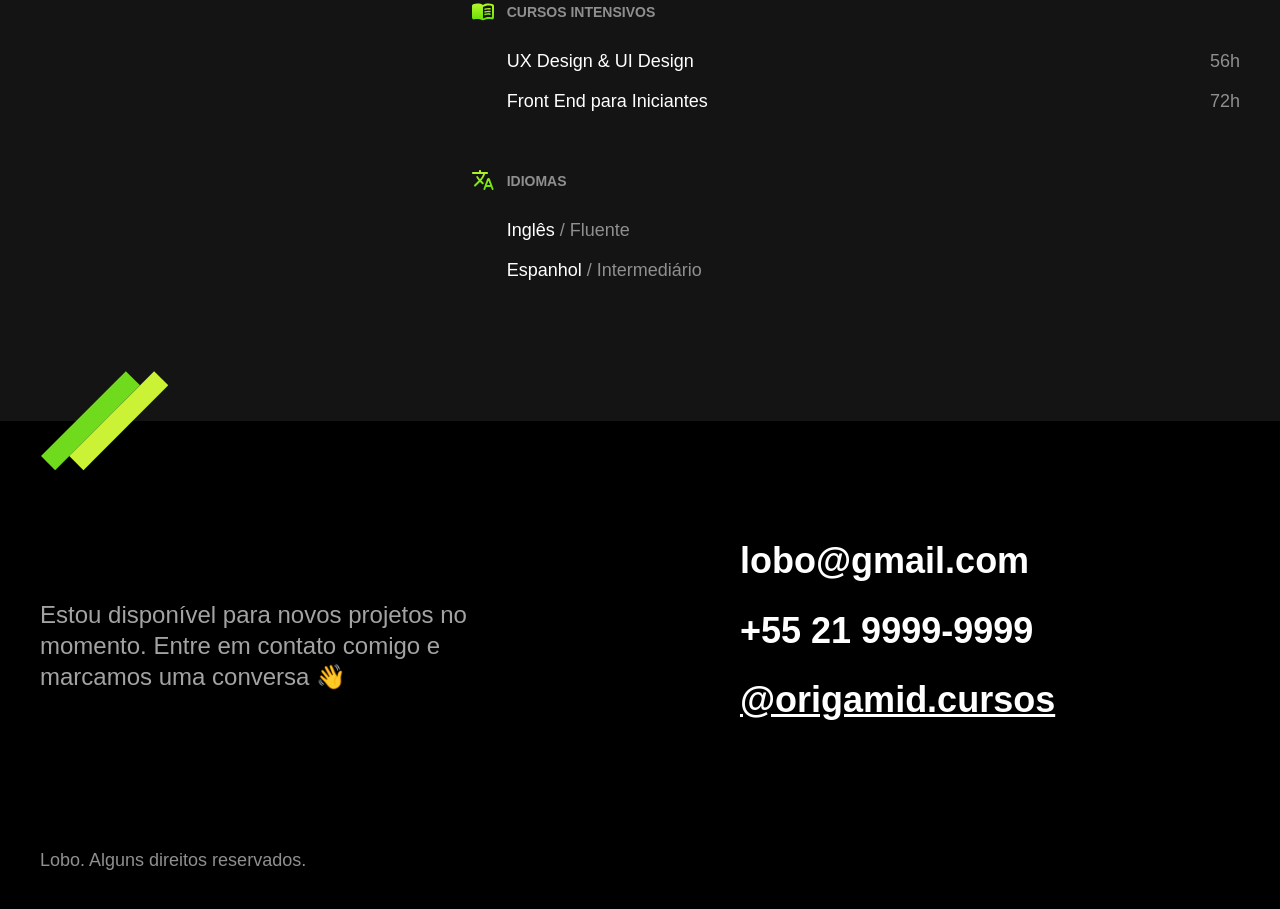
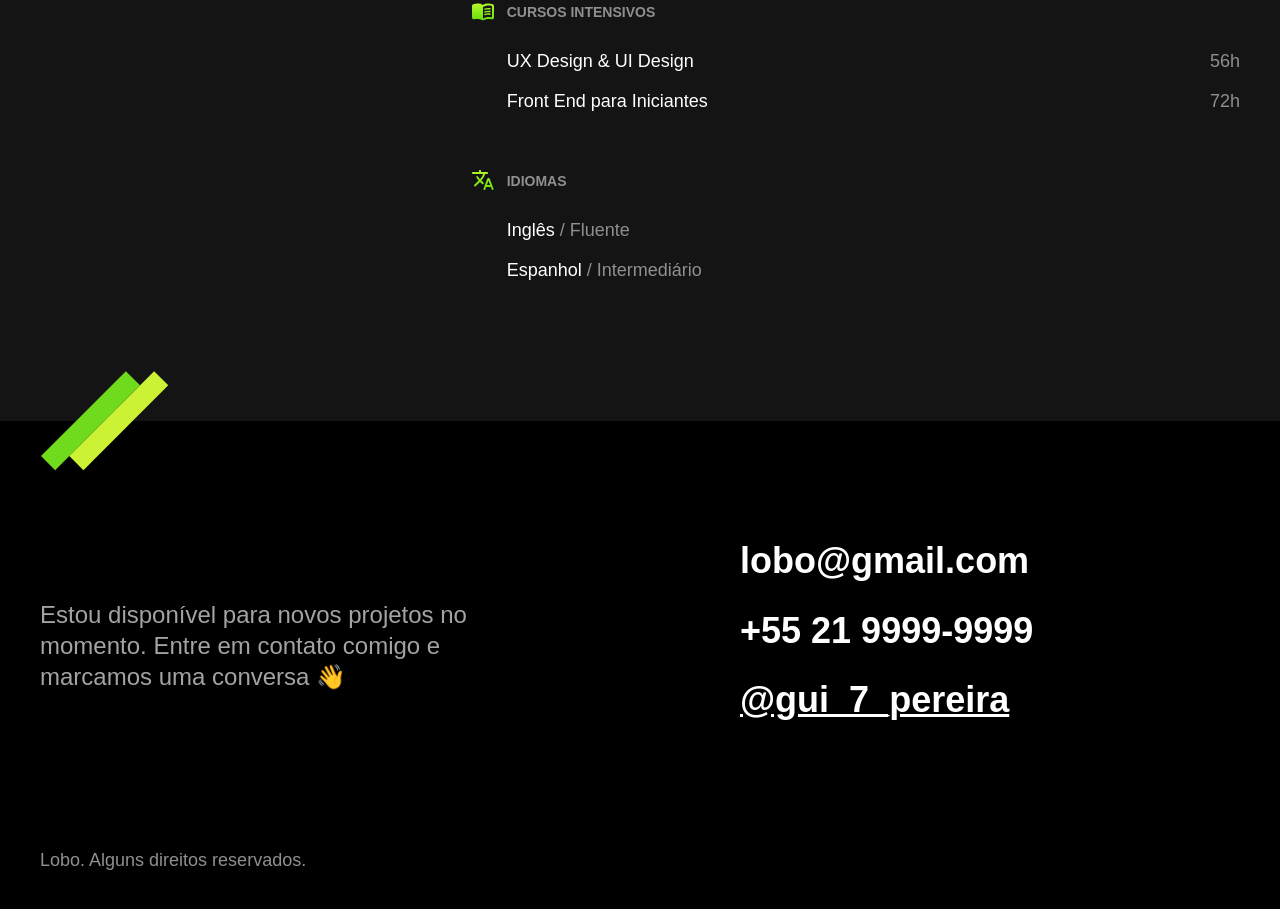
Before and after one commit to guilherme-pgomes/guilherme-pgomes.github.io, a plain HTML site: page index.html in a window 1280 px wide. Shown: the part 2007-2916 px from the top of the page. Drawn offline with Linux system fonts and the light colour scheme.

Commit message:
mudança instagram

```diff
--- a/index.html
+++ b/index.html
@@ -136,7 +136,7 @@
       <ul class="rodape-contato">
         <li>lobo@gmail.com</li>
         <li>+55 21 9999-9999</li>
-        <li><a href="">@origamid.cursos</a></li>
+        <li><a href="">@gui_7_pereira</a></li>
       </ul>
       <p class="rodape-copy">Lobo. Alguns direitos reservados.</p>
     </div>
```
